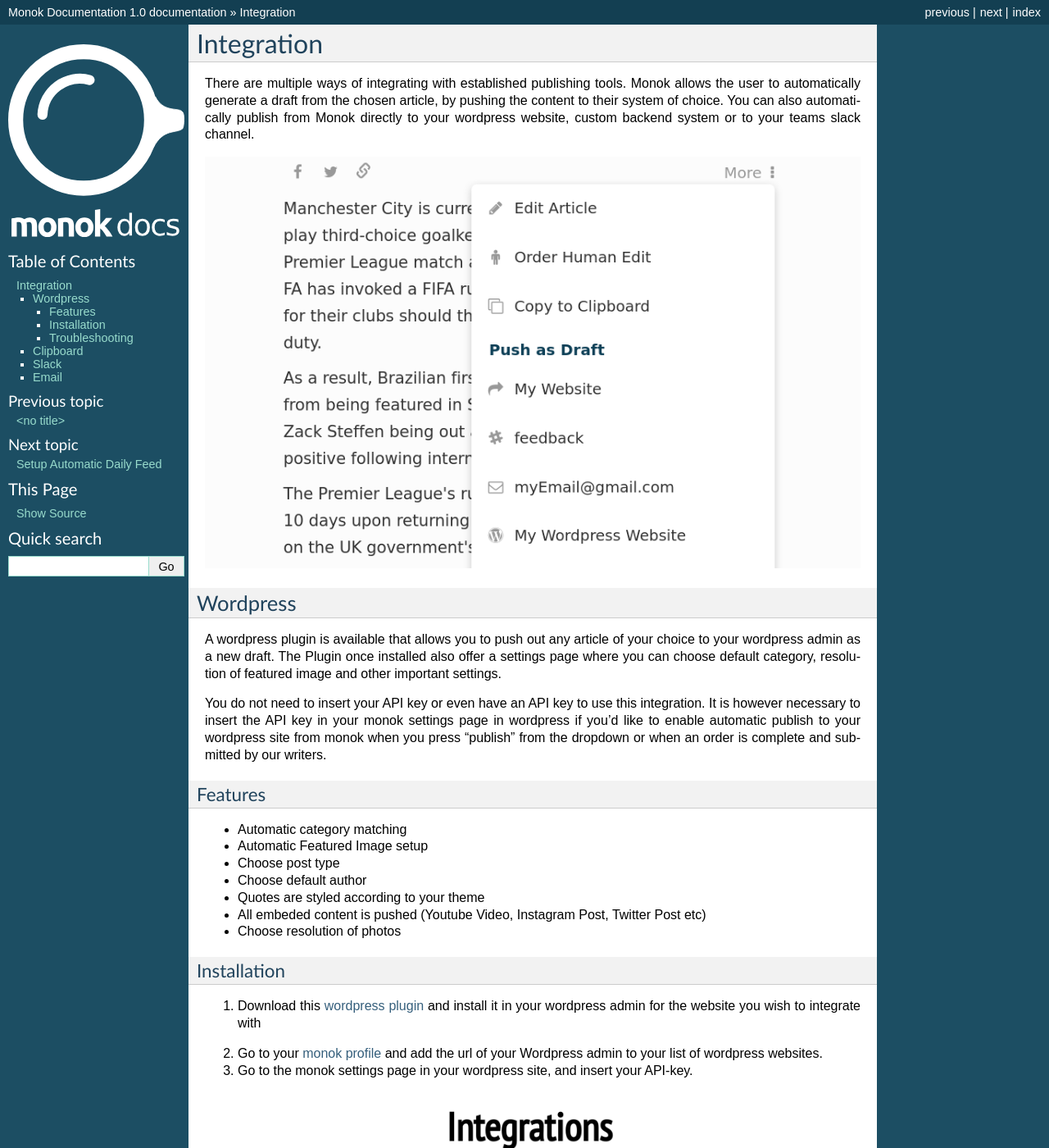
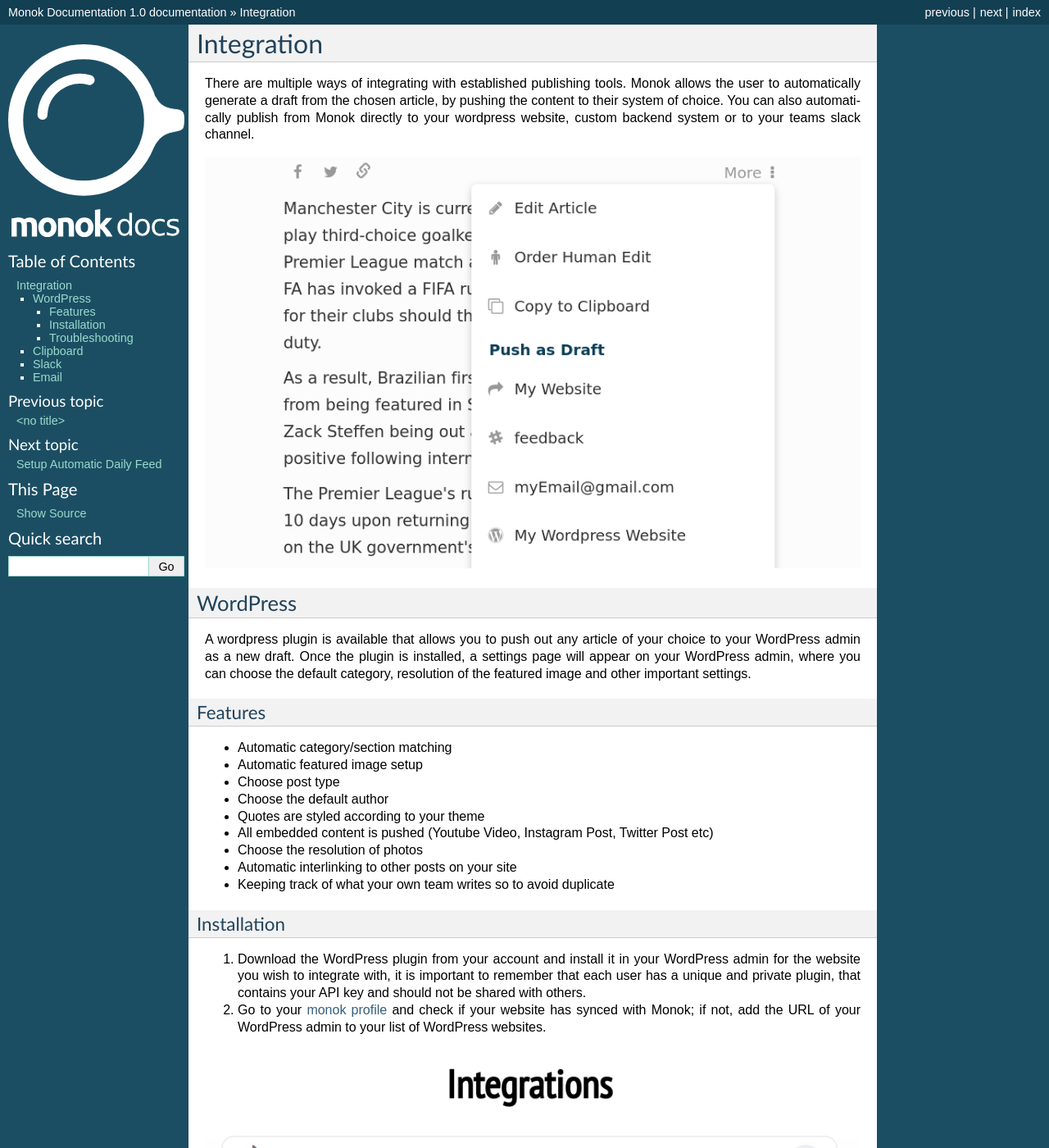
Before and after one commit to monoklabs/monok-docs, a Sphinx documentation site: the page built from docs/integrations.rst, in a window 1280 px wide and 1400 px high. Shown: the whole window at 82% size. Built offline with Sphinx 7.4.7, drawn with Linux system fonts in a browser that asks for light colours.

Commit message:
Update integrations.rst

```diff
--- a/docs/integrations.rst
+++ b/docs/integrations.rst
@@ -8,38 +8,32 @@
 
 .. image:: images/dropdown.png
 
-Wordpress
+WordPress
 --------
 
-A wordpress plugin is available that allows you to push out any article of your choice to your wordpress admin as a new draft. The Plugin once installed also offer a settings page where you can choose default category, resolution of featured image and other important settings.
-
-You do not need to insert your API key or even have an API key to use this integration. It is however necessary to insert the API key in your monok settings page in wordpress if you'd like to enable automatic publish to your wordpress site from monok when you press "publish" from the dropdown or when an order is complete and submitted by our writers.
+A wordpress plugin is available that allows you to push out any article of your choice to your WordPress admin as a new draft. Once the plugin is installed, a settings page will appear on your WordPress admin, where you can choose the default category, resolution of the featured image and other important settings.
 
 Features
 **********************
 
-- Automatic category matching
-- Automatic Featured Image setup
+- Automatic category/section matching
+- Automatic featured image setup
 - Choose post type
-- Choose default author
+- Choose the default author
 - Quotes are styled according to your theme
-- All embeded content is pushed (Youtube Video, Instagram Post, Twitter Post etc)
-- Choose resolution of photos
+- All embedded content is pushed (Youtube Video, Instagram Post, Twitter Post etc)
+- Choose the resolution of photos
+- Automatic interlinking to other posts on your site
+- Keeping track of what your own team writes so to avoid duplicate
 
 
 
 Installation
 **********************
 
-1. Download this `wordpress plugin`__ and install it in your wordpress admin for the website you wish to integrate with
+1. Download the WordPress plugin from your account and install it in your WordPress admin for the website you wish to integrate with, it is important to remember that each user has a unique and private plugin, that contains your API key and should not be shared with others.
 
-.. _`wordpress plugin`: https://www.monok.com/static/plugins/wp/monoksync.zip
-
-__ `wordpress plugin`_
-
-2. Go to your `monok profile`__ and add the url of your Wordpress admin to your list of wordpress websites.
-
-3. Go to the monok settings page in your wordpress site, and insert your API-key.
+2. Go to your `monok profile`__ and check if your website has synced with Monok; if not, add the URL of your WordPress admin to your list of WordPress websites.
 
 .. image:: images/integrations.png
 
```
